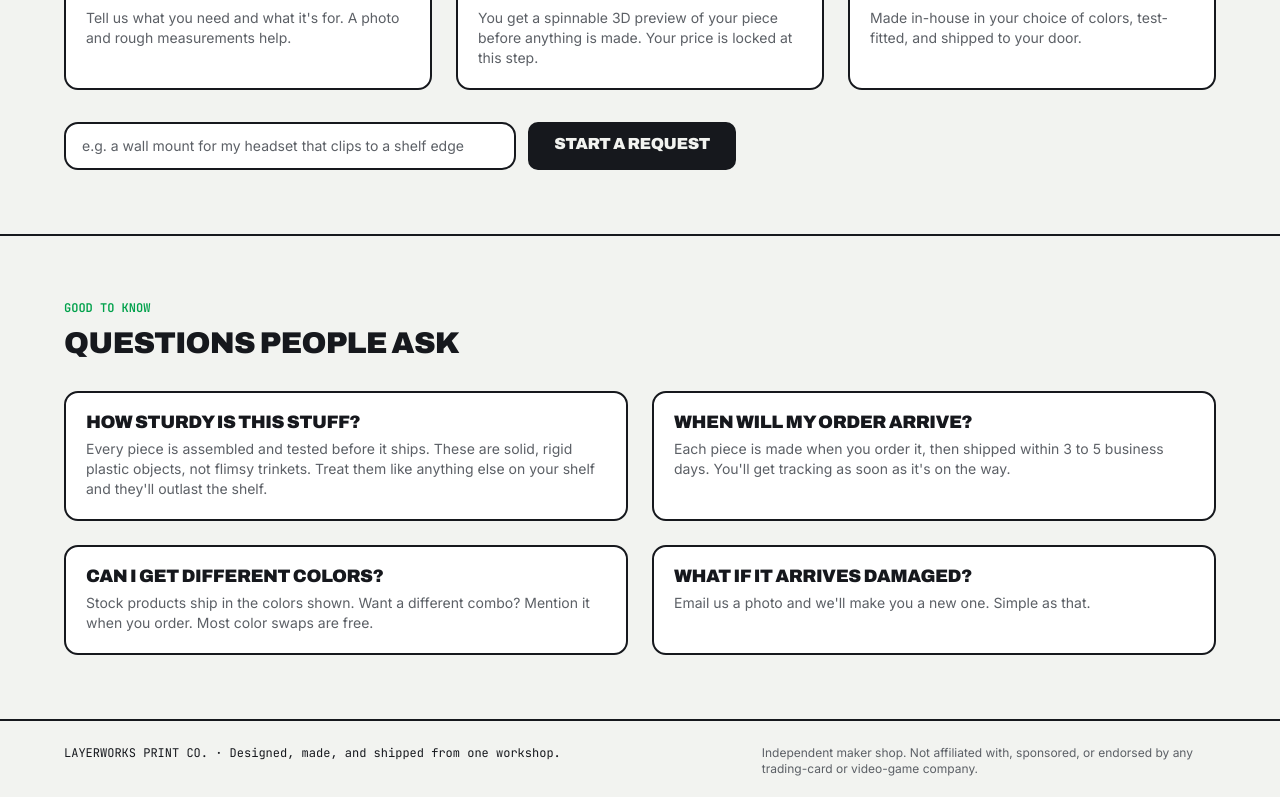
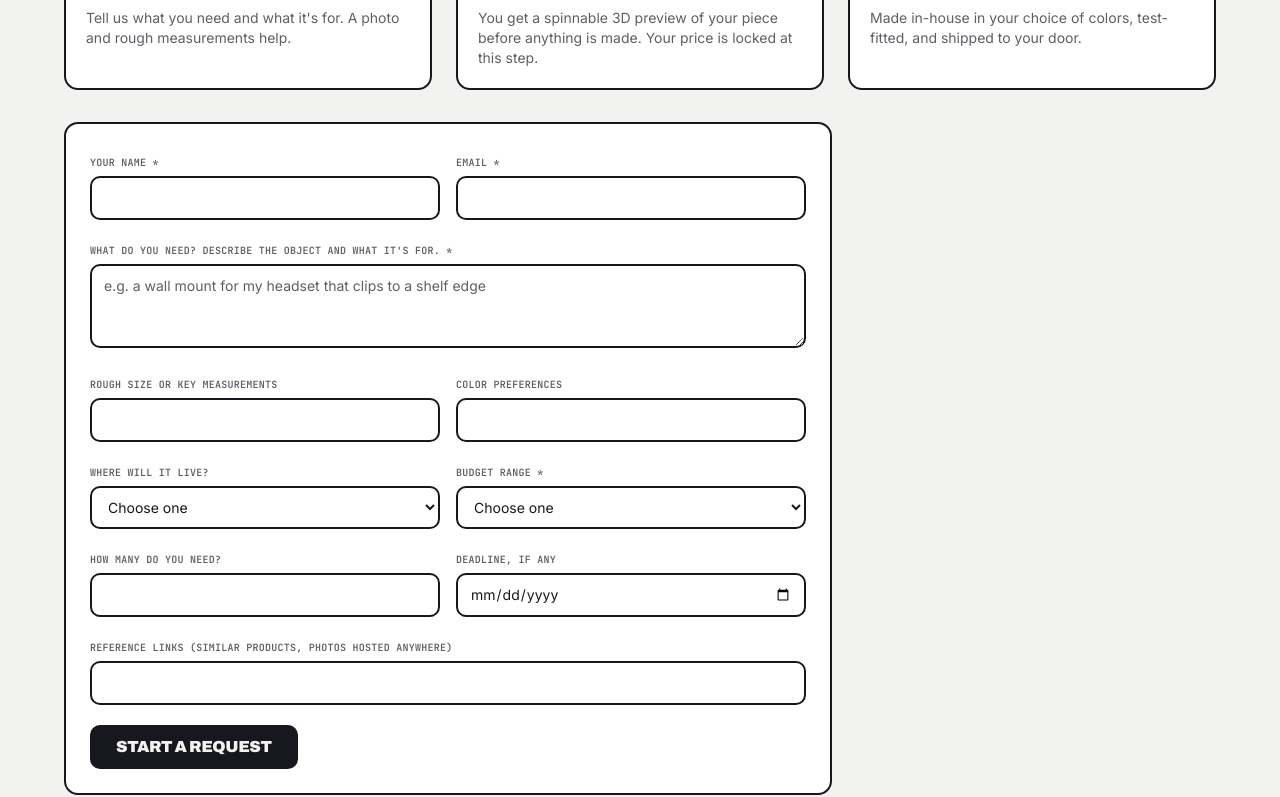
Before and after one commit to JAlbertCode/3d-printing-store, a React (Vite) app: page / in a window 1280 px wide. Shown: the part 1163-1960 px from the top of the page. Built offline with nearby package versions, Linux system fonts and the light colour scheme; no server answers.

Commit message:
Connected google form
Connected google form

```diff
--- a/src/components/Commissions.tsx
+++ b/src/components/Commissions.tsx
@@ -1,6 +1,6 @@
 import { useState } from "react";
 import { motion } from "framer-motion";
-import { ORDER_EMAIL } from "../lib/config";
+import { REQUEST_FORM_ACTION, ENTRY } from "../lib/config";
 import { reveal, stagger } from "../lib/motion";
 
 const process = [
@@ -9,15 +9,14 @@ const process = [
   { n: "03", t: "We make it", d: "Made in-house in your choice of colors, test-fitted, and shipped to your door." },
 ];
 
+const label = "font-mono text-[10px] font-semibold uppercase tracking-wide text-muted-fg";
+const field =
+  "w-full rounded-md border-2 border-border bg-card px-3 py-2.5 text-sm placeholder:text-muted-fg focus:outline-none";
+
 export default function Commissions() {
-  const [idea, setIdea] = useState("");
-  const mailto = () => {
-    const subject = encodeURIComponent("Custom print request");
-    const body = encodeURIComponent(
-      `What I need:\n${idea || "(describe the object)"}\n\nRough size / measurements:\n\nDeadline (if any):\n`
-    );
-    return `mailto:${ORDER_EMAIL}?subject=${subject}&body=${body}`;
-  };
+  const [sent, setSent] = useState(false);
+  const [deadline, setDeadline] = useState("");
+  const [y, m, d] = deadline ? deadline.split("-") : ["", "", ""];
 
   return (
     <section id="custom" className="border-t-2 border-border px-[5vw] py-16">
@@ -43,23 +42,109 @@ export default function Commissions() {
           </motion.li>
         ))}
       </motion.ol>
-      <div className="mt-8 flex max-w-2xl flex-col gap-3 sm:flex-row">
-        <label className="sr-only" htmlFor="idea">Describe what you need printed</label>
-        <input
-          id="idea"
-          value={idea}
-          onChange={(e) => setIdea(e.target.value)}
-          placeholder="e.g. a wall mount for my headset that clips to a shelf edge"
-          className="hardcard flex-1 rounded-md px-4 py-3 text-sm placeholder:text-muted-fg focus:outline-none"
-        />
-        <motion.a
-          whileTap={{ scale: 0.98 }}
-          href={mailto()}
-          className="display rounded-md border-2 border-border bg-foreground px-6 py-3 text-center text-background transition-colors hover:bg-primary hover:text-primary-fg"
+
+      {sent ? (
+        <div className="hardcard mt-8 max-w-3xl rounded-md p-6">
+          <p className="display text-xl">Request received.</p>
+          <p className="mt-2 text-sm text-muted-fg">
+            You'll hear from us within 24 hours with a 3D preview and a locked price.
+          </p>
+        </div>
+      ) : (
+        <form
+          onSubmit={(e) => {
+            e.preventDefault();
+            const data = new FormData(e.currentTarget);
+            fetch(REQUEST_FORM_ACTION, { method: "POST", mode: "no-cors", body: data });
+            setSent(true);
+          }}
+          className="hardcard mt-8 max-w-3xl rounded-md p-6"
         >
-          Start a request
-        </motion.a>
-      </div>
+          <div className="grid gap-4 sm:grid-cols-2">
+            <div>
+              <label className={label} htmlFor="rq-name">Your name *</label>
+              <input id="rq-name" name={`entry.${ENTRY.name}`} required className={`${field} mt-1`} />
+            </div>
+            <div>
+              <label className={label} htmlFor="rq-email">Email *</label>
+              <input id="rq-email" name="emailAddress" type="email" required className={`${field} mt-1`} />
+            </div>
+            <div className="sm:col-span-2">
+              <label className={label} htmlFor="rq-desc">What do you need? Describe the object and what it's for. *</label>
+              <textarea
+                id="rq-desc"
+                name={`entry.${ENTRY.description}`}
+                required
+                rows={3}
+                placeholder="e.g. a wall mount for my headset that clips to a shelf edge"
+                className={`${field} mt-1 resize-y`}
+              />
+            </div>
+            <div>
+              <label className={label} htmlFor="rq-size">Rough size or key measurements</label>
+              <input id="rq-size" name={`entry.${ENTRY.size}`} className={`${field} mt-1`} />
+            </div>
+            <div>
+              <label className={label} htmlFor="rq-colors">Color preferences</label>
+              <input id="rq-colors" name={`entry.${ENTRY.colors}`} className={`${field} mt-1`} />
+            </div>
+            <div>
+              <label className={label} htmlFor="rq-where">Where will it live?</label>
+              <select id="rq-where" name={`entry.${ENTRY.where}`} defaultValue="" className={`${field} mt-1`}>
+                <option value="" disabled>Choose one</option>
+                <option>Shelf or desk</option>
+                <option>Wall mounted</option>
+                <option>Outdoors</option>
+                <option>Worn or handled daily</option>
+                <option>Somewhere else</option>
+              </select>
+            </div>
+            <div>
+              <label className={label} htmlFor="rq-budget">Budget range *</label>
+              <select id="rq-budget" name={`entry.${ENTRY.budget}`} required defaultValue="" className={`${field} mt-1`}>
+                <option value="" disabled>Choose one</option>
+                <option>Under $35</option>
+                <option>$35 to $75</option>
+                <option>$75 to $150</option>
+                <option>Over $150</option>
+                <option>Not sure yet</option>
+              </select>
+            </div>
+            <div>
+              <label className={label} htmlFor="rq-qty">How many do you need?</label>
+              <input id="rq-qty" name={`entry.${ENTRY.quantity}`} inputMode="numeric" className={`${field} mt-1`} />
+            </div>
+            <div>
+              <label className={label} htmlFor="rq-deadline">Deadline, if any</label>
+              <input
+                id="rq-deadline"
+                type="date"
+                value={deadline}
+                onChange={(e) => setDeadline(e.target.value)}
+                className={`${field} mt-1`}
+              />
+              {deadline && (
+                <>
+                  <input type="hidden" name={`entry.${ENTRY.deadline}_year`} value={y} />
+                  <input type="hidden" name={`entry.${ENTRY.deadline}_month`} value={String(Number(m))} />
+                  <input type="hidden" name={`entry.${ENTRY.deadline}_day`} value={String(Number(d))} />
+                </>
+              )}
+            </div>
+            <div className="sm:col-span-2">
+              <label className={label} htmlFor="rq-links">Reference links (similar products, photos hosted anywhere)</label>
+              <input id="rq-links" name={`entry.${ENTRY.links}`} className={`${field} mt-1`} />
+            </div>
+          </div>
+          <motion.button
+            whileTap={{ scale: 0.98 }}
+            type="submit"
+            className="display mt-5 rounded-md border-2 border-border bg-foreground px-6 py-3 text-background transition-colors hover:bg-primary hover:text-primary-fg"
+          >
+            Start a request
+          </motion.button>
+        </form>
+      )}
     </section>
   );
 }
--- a/src/lib/config.ts
+++ b/src/lib/config.ts
@@ -4,7 +4,23 @@ export const BRAND_A = "LAYER";
 export const BRAND_B = "WORKS";
 export const BRAND_FULL = "LAYERWORKS PRINT CO.";
 // Per-product checkout links live in products.ts (buyUrl).
-// Commissions go to this address until a form backend exists.
-export const ORDER_EMAIL = "orders@example.com"; // TODO: set your real address
+// Custom requests go through the Google Form; responses land in the
+// "Layerworks custom requests" sheet on the store Google account.
+export const REQUEST_FORM_URL =
+  "https://docs.google.com/forms/d/e/1FAIpQLSf_j9FLxkSbfxweIE5t4lK90yUMenBg9lVT4cBZsRiBpVGUJg/viewform";
+export const REQUEST_FORM_ACTION =
+  "https://docs.google.com/forms/d/e/1FAIpQLSf_j9FLxkSbfxweIE5t4lK90yUMenBg9lVT4cBZsRiBpVGUJg/formResponse";
+// Google Form field ids; the site's native form posts these names directly
+export const ENTRY = {
+  name: "1263507356",
+  description: "650572175",
+  size: "1246863425",
+  where: "949809865",
+  colors: "1531119295",
+  quantity: "1570986074",
+  deadline: "225070924",
+  budget: "1773754287",
+  links: "1735693988",
+} as const;
 export const SHIP_NOTE = "Made to order · ships in 3 to 5 business days";
 // ----------------------------------------------------------------------------
```
